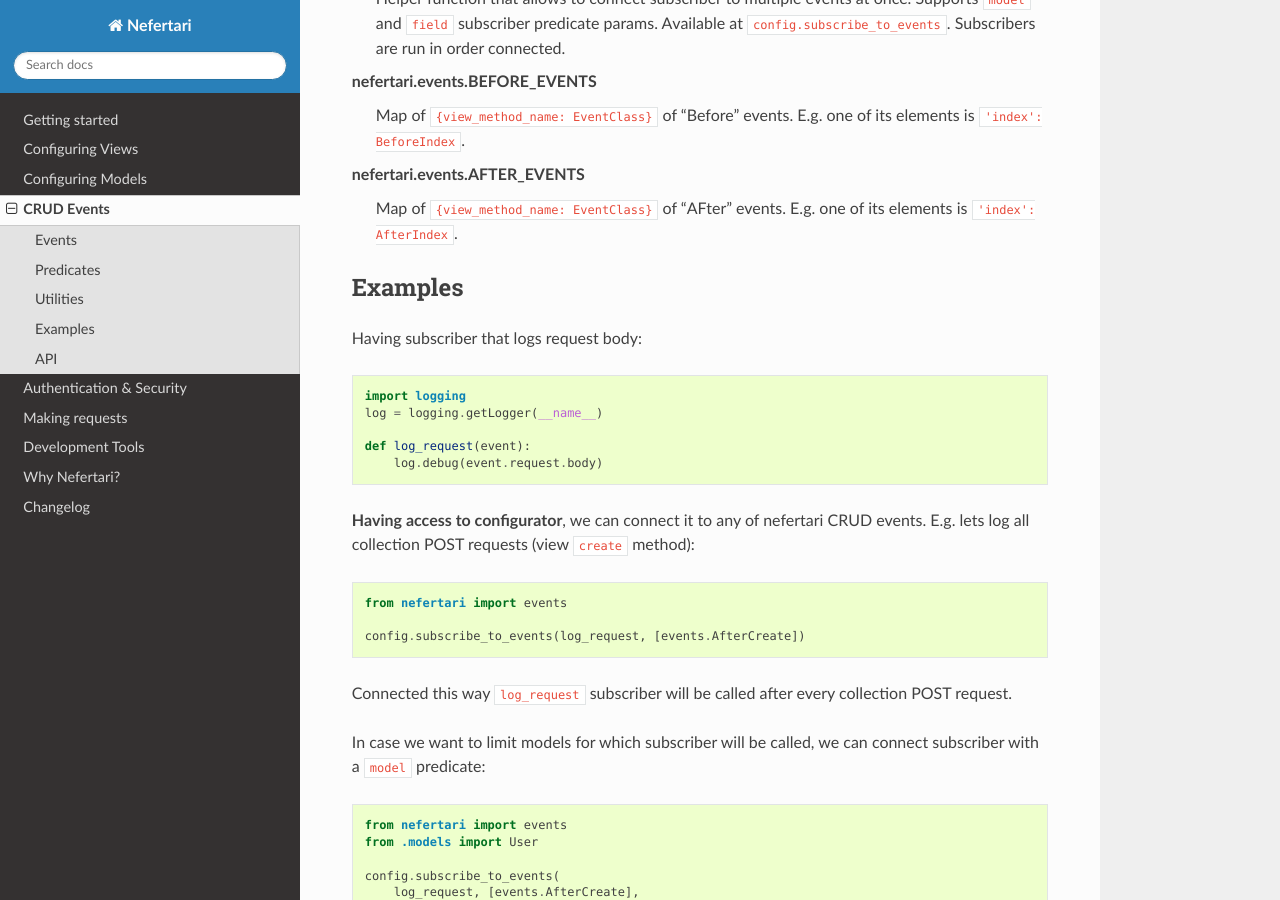
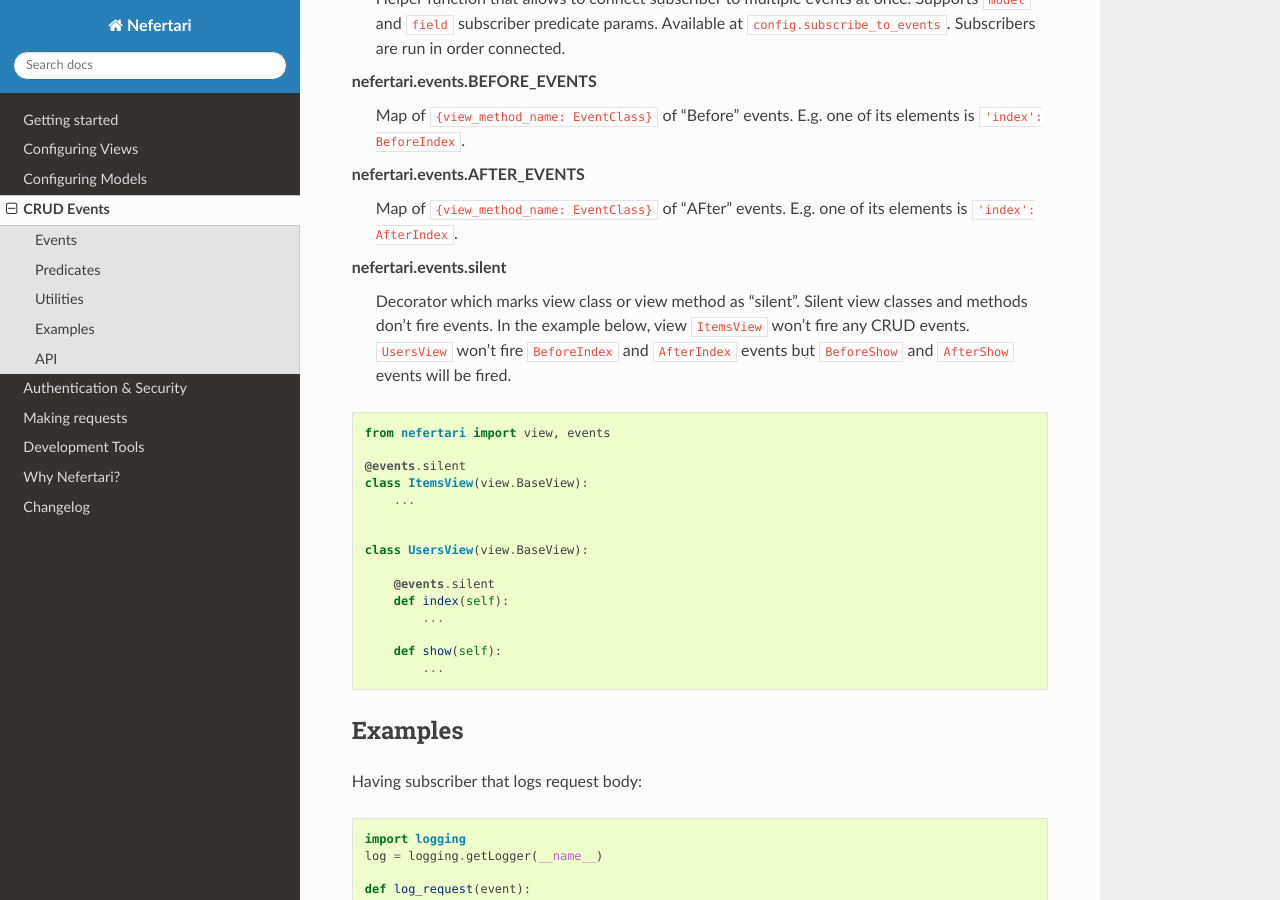
Before and after one commit to ramses-tech/nefertari, a Sphinx documentation site: the page built from docs/source/crud_events.rst, in a window 1280 px wide and 900 px high, scrolled down 1938 px. Built offline with Sphinx 7.4.7 and the Read the Docs theme 2.0.0, drawn with Linux system fonts in a browser that asks for light colours.

Commit message:
Update docs

```diff
--- a/docs/source/crud_events.rst
+++ b/docs/source/crud_events.rst
@@ -77,6 +77,26 @@
 **nefertari.events.AFTER_EVENTS**
     Map of ``{view_method_name: EventClass}`` of "AFter" events. E.g. one of its elements is ``'index': AfterIndex``.
 
+**nefertari.events.silent**
+    Decorator which marks view class or view method as "silent". Silent view classes and methods don't fire events. In the example below, view ``ItemsView`` won't fire any CRUD events. ``UsersView`` won't fire ``BeforeIndex`` and ``AfterIndex`` events but ``BeforeShow`` and ``AfterShow`` events will be fired.
+
+.. code-block:: python
+
+    from nefertari import view, events
+
+    @events.silent
+    class ItemsView(view.BaseView):
+        ...
+
+
+    class UsersView(view.BaseView):
+
+        @events.silent
+        def index(self):
+            ...
+
+        def show(self):
+            ...
 
 
 Examples
@@ -157,3 +177,5 @@
 .. autofunction:: nefertari.events.trigger_events
 
 .. autofunction:: nefertari.events.subscribe_to_events
+
+.. autofunction:: nefertari.events.silent
```
